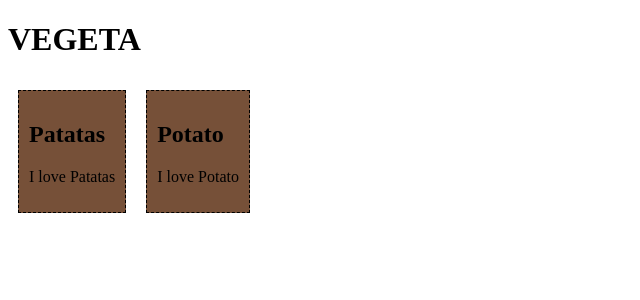
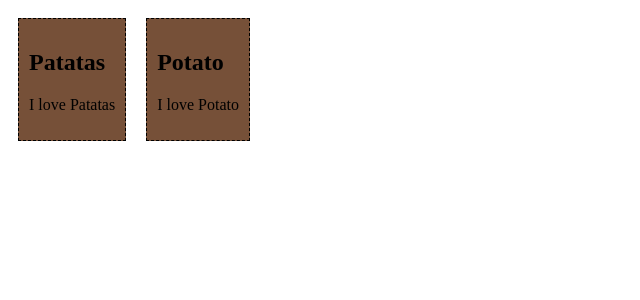
Before and after one commit to MarcusMontero/webprog-it241-vuejs, a Vue app in the folder firstsfc/: page / in a window 1280 px wide. Shown: the top 300 px of the page, without its empty margins (0-640 px from the left). Built offline with nearby package versions, Linux system fonts and the light colour scheme.

Commit message:
Update App.vue

```diff
--- a/firstsfc/src/App.vue
+++ b/firstsfc/src/App.vue
@@ -1,9 +1,15 @@
 <template>
-  <h1>VEGETA</h1>
-  <food-item/>
-  <food-item2/>
+  <div>
+    <food-item></food-item>
+    <food-item2></food-item2>
+  </div>
 </template>
 
-<script></script>
+<script>
+export default {
+  name: 'App'
+}
+</script>
+
 
 <style></style>
```
